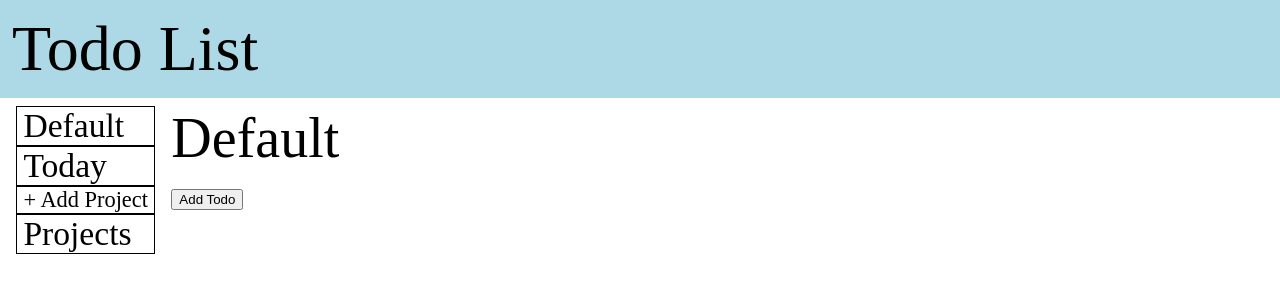
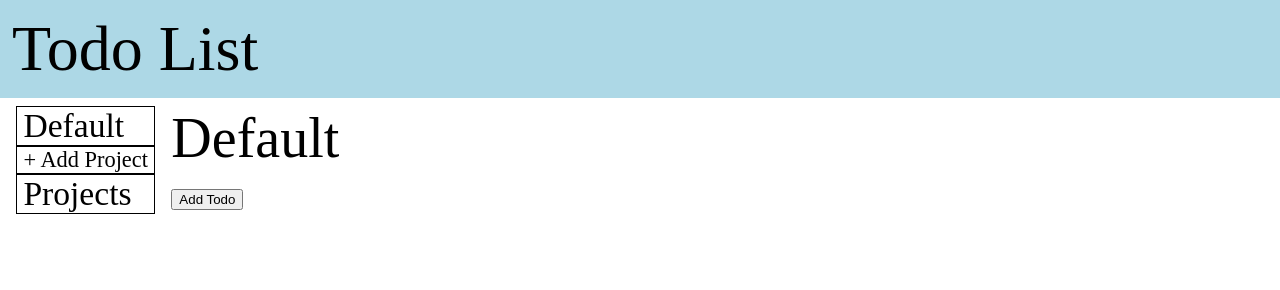
Before and after one commit to pigmentsandcode/odin-todo-list, a website built with webpack: page src/template.html in a window 1280 px wide. Built offline with nearby package versions, Linux system fonts and the light colour scheme.

Commit message:
Remove today page

```diff
--- a/src/template.html
+++ b/src/template.html
@@ -13,7 +13,6 @@
           <li class="nav-item" data-id="default-id" id="default-li">
             <h2 class="nav-title">Default</h2>
           </li>
-          <li class="nav-item"><h2 class="nav-title">Today</h2></li>
           <li class="nav-item">
             <div class="nav-link" data-id="new-project">
               <span class="new-project-text">+ Add Project</span>
```
